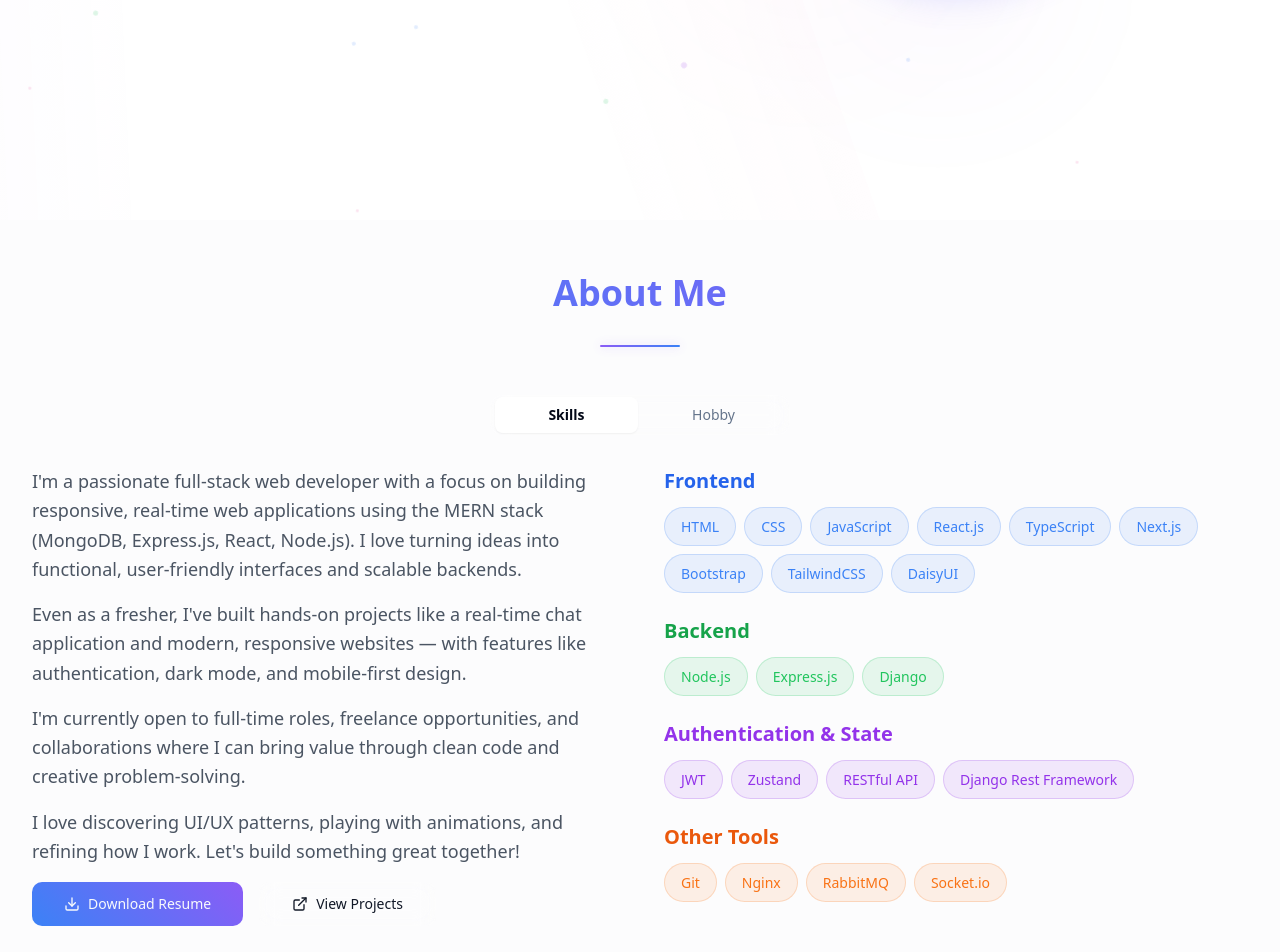
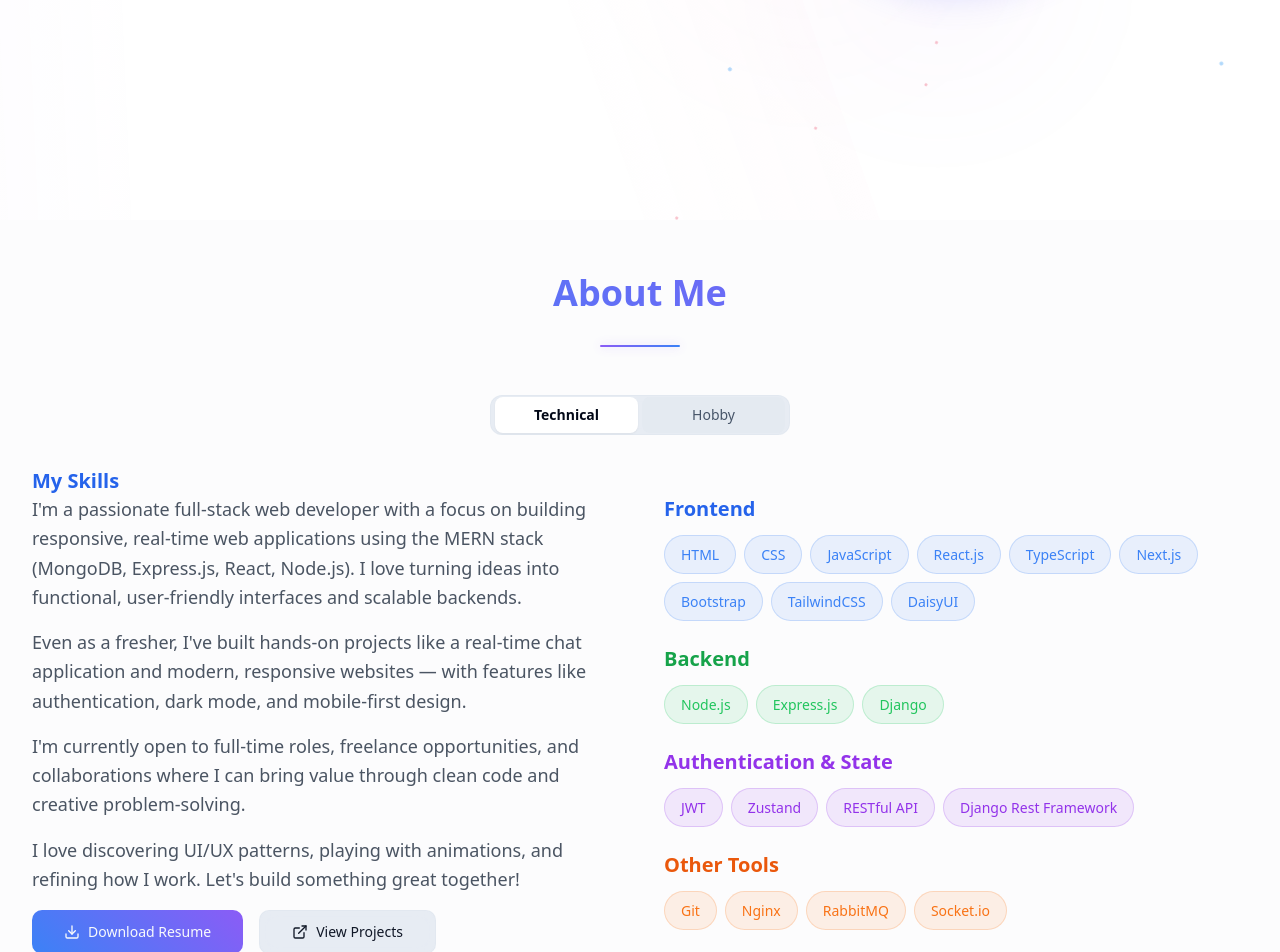
Before and after one commit to Saransh-P/portfolio-website, a Next.js app: page / in a window 1280 px wide. Shown: the part 580-1532 px from the top of the page. Built offline with nearby package versions, Linux system fonts and the light colour scheme.

Commit message:
updated details

```diff
--- a/app/globals.css
+++ b/app/globals.css
@@ -106,34 +106,34 @@ html {
   width: 4px;
   height: 4px;
   border-radius: 50%;
-  background: rgba(59, 130, 246, 0.3);
+  background: rgba(59, 159, 246, 0.804);
   pointer-events: none;
-  animation: moveParticle 15s infinite;
+  animation: moveParticle 10s infinite;
 }
 
 .dark .particle {
-  background: rgba(59, 130, 246, 0.2);
+  background: rgba(51, 181, 251, 0.851);
 }
 
 .particle:nth-child(2n) {
   width: 6px;
   height: 6px;
-  background: rgba(147, 51, 234, 0.3);
-  animation-duration: 25s;
+  background: rgba(234, 51, 185, 0.885);
+  animation-duration: 20s;
 }
 
 .particle:nth-child(3n) {
   width: 3px;
   height: 3px;
-  background: rgba(236, 72, 153, 0.3);
-  animation-duration: 20s;
+  background: rgba(232, 23, 61, 0.554);
+  animation-duration: 18s;
 }
 
 .particle:nth-child(4n) {
   width: 5px;
   height: 5px;
-  background: rgba(34, 197, 94, 0.3);
-  animation-duration: 30s;
+  background: rgba(15, 166, 43, 0.662);
+  animation-duration: 22s;
 }
 
 @keyframes moveParticle {
@@ -726,14 +726,23 @@ html {
   position: relative;
   overflow: hidden;
   transition: all 0.3s ease;
+  background: rgba(226, 232, 240, 0.8);
+  backdrop-filter: blur(10px);
+  border: 1px solid rgba(226, 232, 240, 0.9);
+}
+
+.dark .interactive-btn {
   background: rgba(255, 255, 255, 0.1);
-  backdrop-filter: blur(10px);
   border: 1px solid rgba(255, 255, 255, 0.2);
 }
 
 .interactive-btn:hover {
   transform: translateY(-2px);
   box-shadow: 0 10px 25px rgba(0, 0, 0, 0.1);
+  background: rgba(203, 213, 225, 0.9);
+}
+
+.dark .interactive-btn:hover {
   background: rgba(255, 255, 255, 0.2);
 }
 
@@ -804,9 +813,9 @@ html {
 
 /* Glass Tabs */
 .glass-tabs {
-  background: rgba(255, 255, 255, 0.15);
+  background: rgba(226, 232, 240, 0.8);
   backdrop-filter: blur(10px);
-  border: 1px solid rgba(255, 255, 255, 0.3);
+  border: 1px solid rgba(226, 232, 240, 0.9);
   border-radius: 12px;
   padding: 4px;
   width: 100%;
@@ -827,17 +836,18 @@ html {
   padding: 8px 16px;
   border-radius: 8px;
   font-weight: 500;
-  color: #64748b;
-  background: transparent;
+  color: #475569;
+  background: rgba(226, 232, 240, 0.5);
 }
 
 .dark .tab-trigger {
   color: #94a3b8;
+  background: transparent;
 }
 
 .tab-trigger:hover {
-  background: rgba(59, 130, 246, 0.1);
-  color: #3b82f6;
+  background: rgba(59, 130, 246, 0.15);
+  color: #2563eb;
 }
 
 .dark .tab-trigger:hover {
@@ -846,8 +856,8 @@ html {
 }
 
 .tab-trigger[data-state="active"] {
-  background: rgba(59, 130, 246, 0.15);
-  color: #3b82f6;
+  background: rgba(59, 130, 246, 0.25);
+  color: #2563eb;
   font-weight: 600;
 }
 
@@ -1122,17 +1132,27 @@ html {
   justify-content: center;
   space-x: 0.75rem;
   padding: 1.5rem;
-  background: rgba(255, 255, 255, 0.1);
+  background: rgba(226, 232, 240, 0.8);
   backdrop-filter: blur(10px);
-  border: 1px solid rgba(255, 255, 255, 0.2);
+  border: 1px solid rgba(226, 232, 240, 0.9);
   border-radius: 12px;
   transition: all 0.3s ease;
   gap: 0.75rem;
+  position: relative;
+}
+
+.dark .contact-card {
+  background: rgba(255, 255, 255, 0.1);
+  border: 1px solid rgba(255, 255, 255, 0.2);
 }
 
 .contact-card:hover {
   transform: translateY(-5px);
   box-shadow: 0 15px 30px rgba(0, 0, 0, 0.1);
+  background: rgba(203, 213, 225, 0.9);
+}
+
+.dark .contact-card:hover {
   background: rgba(255, 255, 255, 0.15);
 }
 
--- a/app/page.tsx
+++ b/app/page.tsx
@@ -19,8 +19,17 @@ import { Button } from "@/components/ui/button"
 import { Card, CardContent } from "@/components/ui/card"
 import { Tabs, TabsContent, TabsList, TabsTrigger } from "@/components/ui/tabs"
 
+  //particles
+  type Particle = {
+    left: string;
+    top: string;
+    moveX: string;
+    moveY: string;
+  };
+
 export default function Portfolio() {
   const [darkMode, setDarkMode] = useState(false)
+  const [particles, setParticles] = useState<Particle[]>([]);
   const [currentProjectSet, setCurrentProjectSet] = useState(0)
   const [currentPhotoIndex, setCurrentPhotoIndex] = useState(0)
   const [scrollY, setScrollY] = useState(0)
@@ -54,6 +63,17 @@ export default function Portfolio() {
       return () => window.removeEventListener("scroll", handleScroll)
     }
   }, [])
+
+  useEffect(() => {
+    const generated = [...Array(20)].map(() => ({
+      left: `${Math.random() * 100}%`,
+      top: `${Math.random() * 100}%`,
+      moveX: `${(Math.random() - 0.5) * 200}px`,
+      moveY: `${(Math.random() - 0.5) * 200}px`,
+    }));
+    setParticles(generated);
+  }, []);
+
 
   const scrollToSection = (sectionId: string) => {
     if (typeof window !== "undefined") {
@@ -217,19 +237,22 @@ export default function Portfolio() {
       <div className="fixed inset-0 overflow-hidden pointer-events-none z-0">
         <div className="animated-bg">
           <div className="particles">
-            {[...Array(20)].map((_, i) => (
+            {particles.map((p, i) => (
               <div
                 key={i}
                 className="particle"
-                style={{
-                  left: `${Math.random() * 100}%`,
-                  top: `${Math.random() * 100}%`,
-                  '--move-x': `${(Math.random() - 0.5) * 200}px`,
-                  '--move-y': `${(Math.random() - 0.5) * 200}px`,
-                } as React.CSSProperties}
+                style={
+                  {
+                    left: p.left,
+                    top: p.top,
+                    '--move-x': p.moveX,
+                    '--move-y': p.moveY,
+                  } as React.CSSProperties
+                }
               />
             ))}
           </div>
+
           <div className="waves">
             <div className="wave" />
             <div className="wave" />
@@ -405,7 +428,7 @@ export default function Portfolio() {
             <Tabs defaultValue="skills" className="w-full">
               <TabsList className="glass-tabs mx-auto">
                 <TabsTrigger value="skills" className="tab-trigger">
-                  Skills
+                  Technical
                 </TabsTrigger>
                 <TabsTrigger value="hobby" className="tab-trigger">
                   Hobby
@@ -413,42 +436,10 @@ export default function Portfolio() {
               </TabsList>
 
               <TabsContent value="skills" className="animate-fade-in about-tab-content">
+              <h1 className="text-xl font-bold text-blue-600 dark:text-blue-400"> My Skills </h1>
                 <div className="grid lg:grid-cols-2 gap-12 items-start">
-                  <div className="space-y-4">
-                    <p className="text-lg text-gray-600 dark:text-gray-300 leading-relaxed">
-                    I'm a passionate full-stack web developer with a focus on building responsive, real-time web applications using the MERN stack (MongoDB, Express.js, React, Node.js). I love turning ideas into functional, user-friendly interfaces and scalable backends.
-                    </p>
-                    <p className="text-lg text-gray-600 dark:text-gray-300 leading-relaxed">
-                    Even as a fresher, I've built hands-on projects like a real-time chat application and modern, responsive websites — with features like authentication, dark mode, and mobile-first design.
-                    </p>
-                    <p className="text-lg text-gray-600 dark:text-gray-300 leading-relaxed">
-                    I'm currently open to full-time roles, freelance opportunities, and collaborations where I can bring value through clean code and creative problem-solving.
-                    </p>
-                    <p className="text-lg text-gray-600 dark:text-gray-300 leading-relaxed ">
-                    I love discovering UI/UX patterns, playing with animations, and refining how I work. Let's build something great together!
-                    </p>
-                    <div className="flex flex-wrap gap-4 mt-6">
-                      <Button
-                        size="lg"
-                        className="interactive-btn-primary flex items-center gap-2"
-                        onClick={() => window.open('/resume.pdf', '_blank')}
-                      >
-                        <Download className="h-5 w-5" />
-                        Download Resume
-                      </Button>
-                      <Button
-                        variant="outline"
-                        size="lg"
-                        className="interactive-btn flex items-center gap-2"
-                        onClick={() => scrollToSection('projects')}
-                      >
-                        <ExternalLink className="h-5 w-5" />
-                        View Projects
-                      </Button>
-                    </div>
-                  </div>
-
-                  <div className="space-y-6">
+                  {/* Skills section - Right side */}
+                  <div className="space-y-6 order-1 lg:order-2">
                     <div className="skill-category">
                       <h3 className="text-xl font-semibold mb-3 text-blue-600 dark:text-blue-400">Frontend</h3>
                       <div className="flex flex-wrap gap-2">
@@ -497,33 +488,51 @@ export default function Portfolio() {
                       </div>
                     </div>
                   </div>
+
+                  {/* About section - Left side */}
+                  <div className="space-y-4 order-2 lg:order-1">
+
+                    <p className="text-lg text-gray-600 dark:text-gray-300 leading-relaxed">
+                    I'm a passionate full-stack web developer with a focus on building responsive, real-time web applications using the MERN stack (MongoDB, Express.js, React, Node.js). I love turning ideas into functional, user-friendly interfaces and scalable backends.
+                    </p>
+                    <p className="text-lg text-gray-600 dark:text-gray-300 leading-relaxed">
+                    Even as a fresher, I've built hands-on projects like a real-time chat application and modern, responsive websites — with features like authentication, dark mode, and mobile-first design.
+                    </p>
+                    <p className="text-lg text-gray-600 dark:text-gray-300 leading-relaxed">
+                    I'm currently open to full-time roles, freelance opportunities, and collaborations where I can bring value through clean code and creative problem-solving.
+                    </p>
+                    <p className="text-lg text-gray-600 dark:text-gray-300 leading-relaxed ">
+                    I love discovering UI/UX patterns, playing with animations, and refining how I work. Let's build something great together!
+                    </p>
+
+                    <div className="flex gap-4">
+                      <Button
+                        size="lg"
+                        className="interactive-btn-primary flex items-center gap-2"
+                        onClick={() => window.open('/resume.pdf', '_blank')}
+                      >
+                        <Download className="h-5 w-5" />
+                        Download Resume
+                      </Button>
+                      <Button
+                        variant="outline"
+                        size="lg"
+                        className="interactive-btn flex items-center gap-2"
+                        onClick={() => scrollToSection('projects')}
+                      >
+                        <ExternalLink className="h-5 w-5" />
+                        View Projects
+                      </Button>
+                    </div>
+                  </div>
                 </div>
               </TabsContent>
 
               <TabsContent value="hobby" className="animate-fade-in about-tab-content">
+              <h1 className="text-xl font-bold text-blue-600 dark:text-blue-400"> Photography </h1>
                 <div className="grid lg:grid-cols-2 gap-12 items-start">
-                  <div className="space-y-6">
-                    <p className="text-lg text-gray-600 dark:text-gray-300 leading-relaxed">
-                    I'm a passionate hobbyist photographer who finds joy in capturing everyday moments through a creative lens. Photography, for me, is more than just a hobby—it's a way to observe the world more closely, appreciate the details, and tell stories without words.
-                    </p>
-                    <p className="text-lg text-gray-600 dark:text-gray-300 leading-relaxed">
-                    I enjoy exploring streets, light, and mood to frame shots that evoke emotion and atmosphere. Whether it's a fleeting expression, a quiet corner, or the rhythm of urban life, I love the challenge of preserving those moments in a meaningful way.
-                    </p>
-                    <p className="text-lg text-gray-600 dark:text-gray-300 leading-relaxed">
-                    Though self-taught, I'm always learning—experimenting with composition, lighting, and post-processing to refine my style and grow as a visual storyteller. Photography keeps me grounded, inspired, and constantly curious.
-                    </p>
-                    <Button
-                      variant="outline"
-                      size="lg"
-                      className="interactive-btn-insta flex items-center gap-2"
-                      onClick={() => window.open('https://www.instagram.com/subtlestray?igsh=Y2dpN3ZubnU2Nmxr', '_blank')}
-                    >
-                      <InstagramIcon className="h-4 w-4" />
-                      @subtlestray
-                    </Button>
-                  </div>
-
-                  <div className="relative">
+                  {/* Photo carousel - Right side */}
+                  <div className="order-1 lg:order-2">
                     <div className="photo-carousel">
                       <div className="carousel-image-container">
                         {photographyImages.map((image, index) => (
@@ -565,6 +574,29 @@ export default function Portfolio() {
                       </div>
                     </div>
                   </div>
+
+                  {/* About hobby - Left side */}
+                  <div className="space-y-4 order-2 lg:order-1">
+                    <p className="text-lg text-gray-600 dark:text-gray-300 leading-relaxed">
+                    I'm a passionate hobbyist photographer who finds joy in capturing everyday moments through a creative lens. Photography, for me, is more than just a hobby—it's a way to observe the world more closely, appreciate the details, and tell stories without words.
+                    </p>
+                    <p className="text-lg text-gray-600 dark:text-gray-300 leading-relaxed">
+                    I enjoy exploring streets, light, and mood to frame shots that evoke emotion and atmosphere. Whether it's a fleeting expression, a quiet corner, or the rhythm of urban life, I love the challenge of preserving those moments in a meaningful way.
+                    </p>
+                    <p className="text-lg text-gray-600 dark:text-gray-300 leading-relaxed">
+                    Though self-taught, I'm always learning—experimenting with composition, lighting, and post-processing to refine my style and grow as a visual storyteller. Photography keeps me grounded, inspired, and constantly curious.
+                    </p>
+                    <Button
+                      variant="outline"
+                      size="lg"
+                      className="interactive-btn-insta flex items-center gap-2"
+                      onClick={() => window.open('https://www.instagram.com/subtlestray?igsh=Y2dpN3ZubnU2Nmxr', '_blank')}
+                    >
+                      <InstagramIcon className="h-4 w-4" />
+                      @subtlestray
+                    </Button>
+                  </div>
+
                 </div>
               </TabsContent>
             </Tabs>
```
Also changed, not shown: 1 other file (tests, documents, lock files or other folders).
